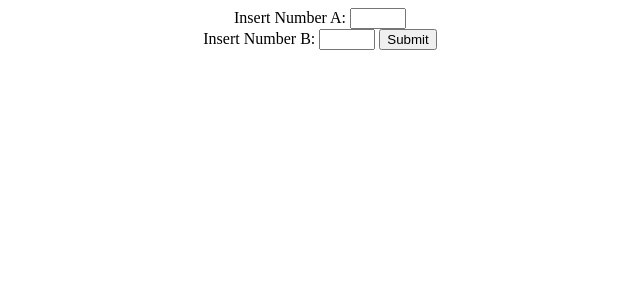
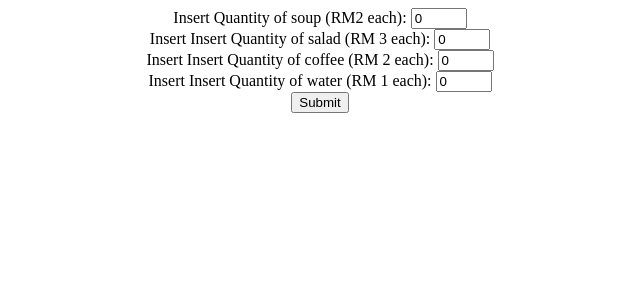
Before and after one commit to kykhoo/Lesson5, a Flask app: page / in a window 1280 px wide. Shown: the top 300 px of the page, without its empty margins (320-960 px from the left). Run offline with Flask 2, Linux system fonts and the light colour scheme.

Commit message:
Update index.html

```diff
--- a/app/templates/index.html
+++ b/app/templates/index.html
@@ -1,10 +1,17 @@
 <center>
   <form method = "POST">
-      <label>Insert Number A: </label>
-      <input type="number" name="A" min="1" max="99">
+      <label>Insert Quantity of soup (RM2 each): </label>
+      <input type="number" name="soup" min="0" max="99" value="0">
       <br />
-      <label>Insert Number B: </label>
-      <input type="number" name="B" min="1" max="99">
+      <label>Insert Insert Quantity of salad (RM 3 each): </label>
+      <input type="number" name="salad" min="0" max="99" value="0">
+      <br />
+      <label>Insert Insert Quantity of coffee (RM 2 each): </label>
+      <input type="number" name="coffee" min="0" max="99" value="0">
+      <br />
+      <label>Insert Insert Quantity of water (RM 1 each): </label>
+      <input type="number" name="water" min="0" max="99" value="0">
+      <br/r>
       <input type="submit">
       <br />
       <label>{{ href2 }} </lebel>
```
